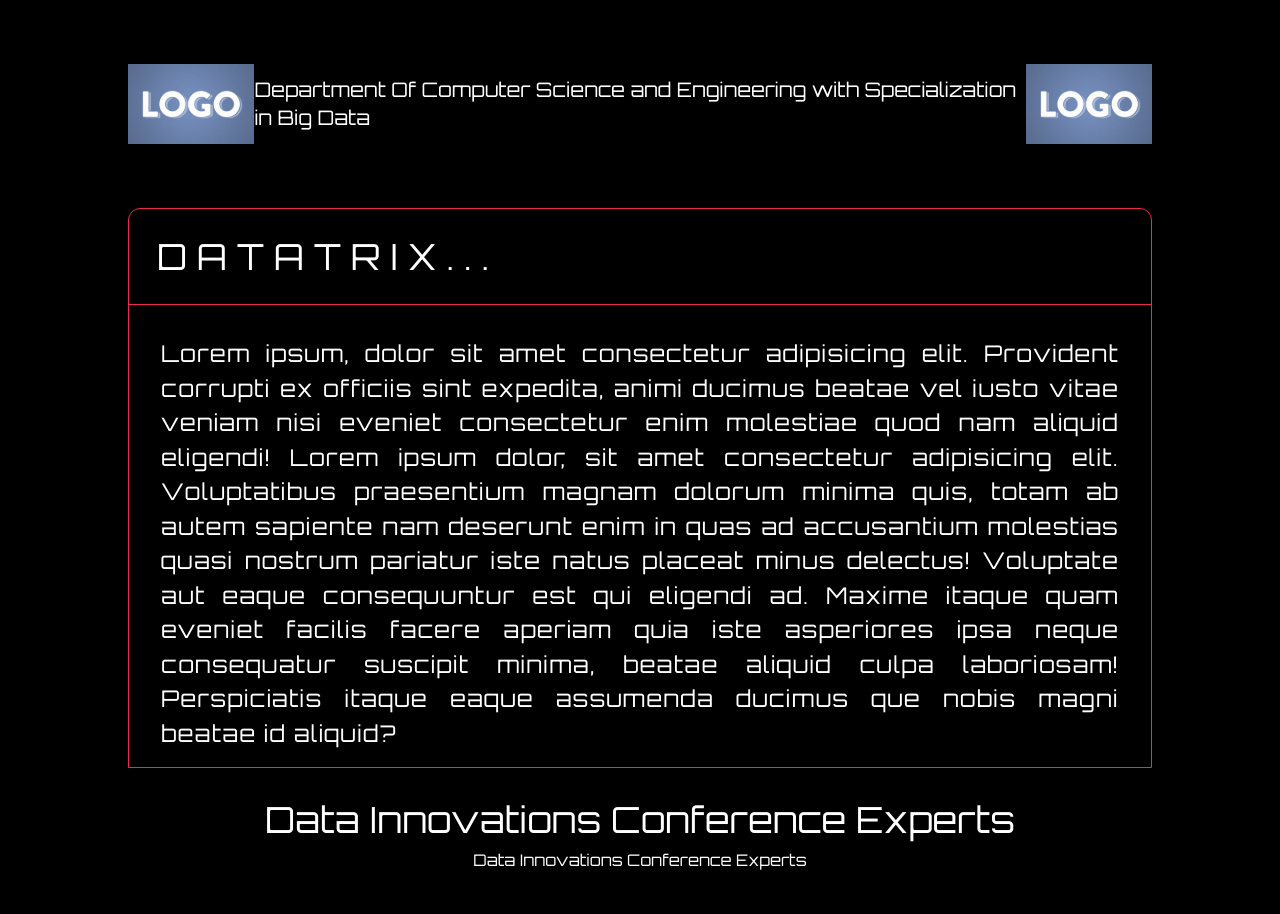
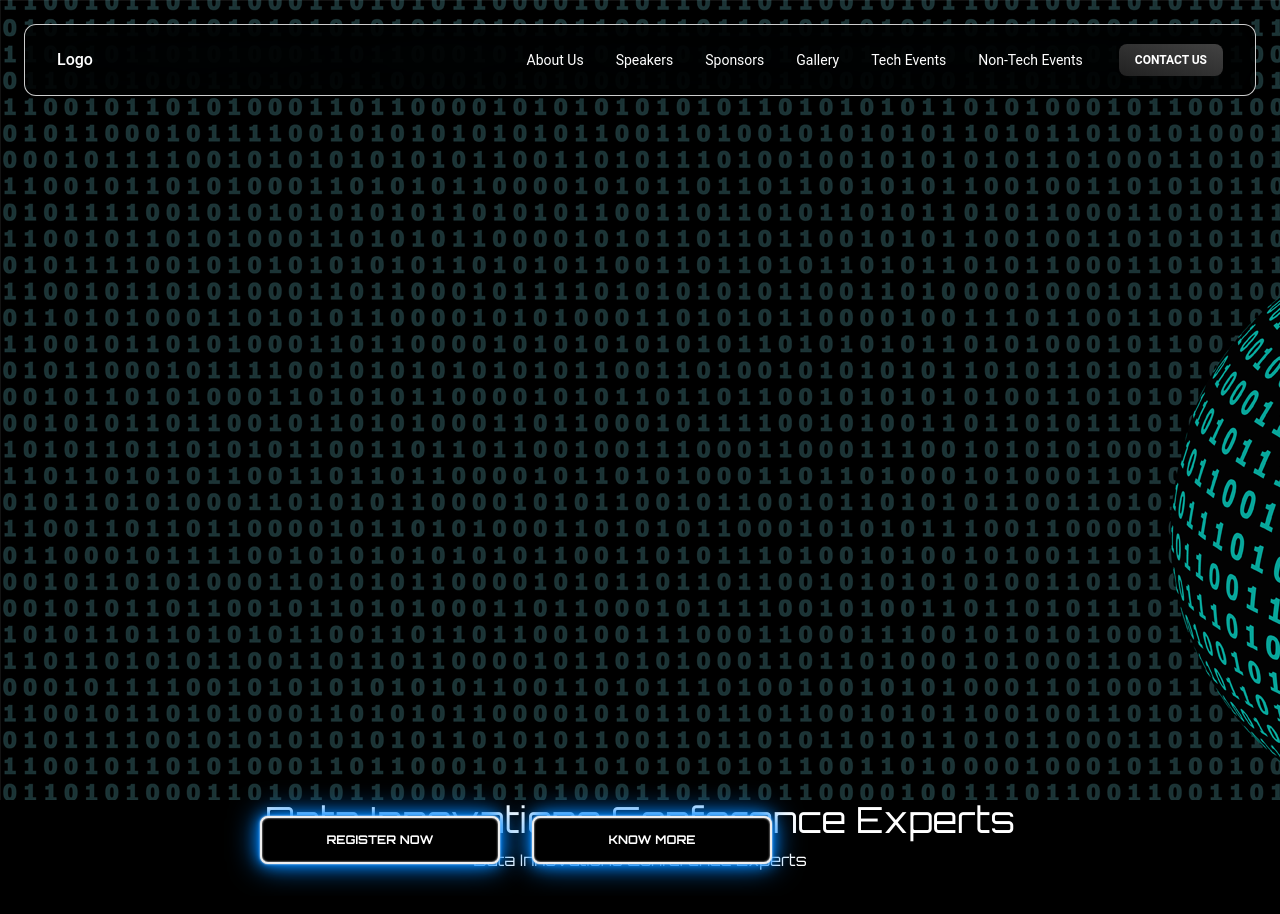
Before and after one commit to priyanshudash589/Datatrix2024, a React (Vite) app: page / in a window 1280 px wide. Shown: the top 914 px of the page. Built offline with nearby package versions, Linux system fonts and the light colour scheme.

Commit message:
Main.jsx changed

```diff
--- a/src/App.jsx
+++ b/src/App.jsx
@@ -7,6 +7,7 @@ import NonTechEvents from "./components/NonTechEvents";
 import { Footer } from "./components/Footer";
 import Sponsors from "./components/Sponsors";
 import {PreviousEvents} from '../src/components/PreviousEvents'
+import MainBg from "./components/MainBg";
 
 function App() {
   const[loading, setLoading] = useState(false);
@@ -20,7 +21,8 @@ function App() {
 
   return (
     <>
-      {loading?<Loadr/> :<><Hero/><Speakers/><Sponsors/><TechEvents/><NonTechEvents/><PreviousEvents/> <Footer/></>}
+      {/* {loading?<Loadr/> :<><Hero/><Speakers/><Sponsors/><TechEvents/><NonTechEvents/><PreviousEvents/> <Footer/></>} */}
+      <MainBg/><Speakers/><Sponsors/><TechEvents/><NonTechEvents/><PreviousEvents/><Footer/>
     </>
   )
 }
--- /dev/null
+++ b/src/components/Event.jsx
@@ -0,0 +1,9 @@
+import React from 'react'
+
+const Event = () => {
+  return (
+    <div className='bg-black h-[98vh] w-screen text-white text-center text-7xl'>Event</div>
+  )
+}
+
+export default Event
--- a/src/components/Hero.jsx
+++ b/src/components/Hero.jsx
@@ -5,6 +5,7 @@ const Hero = () => {
     <>
         <div className='bg-black h-screen w-screen pr-[8rem]
         pl-[8rem] pt-[4rem] '>
+
 
             <div className='flex justify-between mb-[4rem] items-center'>
                 <img src={sample} alt="" className='h-[5rem]'/>
--- /dev/null
+++ b/src/components/MainBg.jsx
@@ -0,0 +1,193 @@
+import React from "react";
+import {
+  Navbar,
+  MobileNav,
+  Typography,
+  Button,
+  IconButton,
+} from "@material-tailwind/react";
+
+export default function MainBg() {
+  const [openNav, setOpenNav] = React.useState(false);
+
+  React.useEffect(() => {
+    window.addEventListener(
+      "resize",
+      () => window.innerWidth >= 960 && setOpenNav(false)
+    );
+  }, []);
+
+  const navList = (
+    <ul className="mt-2 mb-4 flex flex-col gap-2 lg:mb-0 lg:mt-0 lg:flex-row lg:items-center lg:gap-6 ">
+      <Typography
+        as="li"
+        variant="small"
+        color="blue-gray"
+        className="p-1 font-normal"
+      >
+        <a href="#" className="flex items-center text-white">
+          About Us
+        </a>
+      </Typography>
+      <Typography
+        as="li"
+        variant="small"
+        color="blue-gray"
+        className="p-1 font-normal"
+      >
+        <a href="#" className="flex items-center text-white">
+          Speakers
+        </a>
+      </Typography>
+      <Typography
+        as="li"
+        variant="small"
+        color="blue-gray"
+        className="p-1 font-normal"
+      >
+        <a href="#" className="flex items-center text-white">
+          Sponsors
+        </a>
+      </Typography>
+      <Typography
+        as="li"
+        variant="small"
+        color="blue-gray"
+        className="p-1 font-normal"
+      >
+        <a href="#" className="flex items-center text-white">
+          Gallery
+        </a>
+      </Typography>
+      <Typography
+        as="li"
+        variant="small"
+        color="blue-gray"
+        className="p-1 font-normal"
+      >
+        <a href="#" className="flex items-center text-white">
+          Tech Events
+        </a>
+      </Typography>
+      <Typography
+        as="li"
+        variant="small"
+        color="blue-gray"
+        className="p-1 font-normal"
+      >
+        <a href="#" className="flex items-center text-white">
+          Non-Tech Events
+        </a>
+      </Typography>
+    </ul>
+  );
+
+  return (
+    <div className=" max-h-[100vh] h-[100vh] w-screen bg-patter-data overflow-scroll static p-6">
+      <div className="bg-transparent">
+        <Navbar className="sticky top-0 z-10 h-max max-w-full bg-black rounded-xl px-4 py-2 lg:px-8 lg:py-4">
+          <div className="flex items-center justify-between text-blue-gray-900">
+            <Typography
+              as="a"
+              href="#"
+              className="mr-4 cursor-pointer py-1.5 font-medium  text-white"
+            >
+              Logo
+            </Typography>
+            <div className="flex items-center gap-4">
+              <div className="mr-4 hidden lg:block">{navList}</div>
+              <div className="flex items-center gap-x-1">
+                <Button
+                  variant="gradient"
+                  size="sm"
+                  className="hidden lg:inline-block"
+                >
+                  <span>Contact Us</span>
+                </Button>
+              </div>
+              <IconButton
+                variant="text"
+                className="ml-auto h-6 w-6 text-inherit hover:bg-transparent focus:bg-transparent active:bg-transparent lg:hidden"
+                ripple={false}
+                onClick={() => setOpenNav(!openNav)}
+              >
+                {openNav ? (
+                  <svg
+                    xmlns="http://www.w3.org/2000/svg"
+                    fill="none"
+                    className="h-6 w-6"
+                    viewBox="0 0 24 24"
+                    stroke="currentColor"
+                    strokeWidth={2}
+                  >
+                    <path
+                      strokeLinecap="round"
+                      strokeLinejoin="round"
+                      d="M6 18L18 6M6 6l12 12"
+                    />
+                  </svg>
+                ) : (
+                  <svg
+                    xmlns="http://www.w3.org/2000/svg"
+                    className="h-6 w-6"
+                    fill="none"
+                    stroke="currentColor"
+                    strokeWidth={2}
+                  >
+                    <path
+                      strokeLinecap="round"
+                      strokeLinejoin="round"
+                      d="M4 6h16M4 12h16M4 18h16"
+                    />
+                  </svg>
+                )}
+              </IconButton>
+            </div>
+          </div>
+          <MobileNav open={openNav}>
+            {navList}
+            <div className="flex items-center gap-x-1">
+              <Button fullWidth variant="text" size="sm" className="">
+                <span>Log In</span>
+              </Button>
+              <Button fullWidth variant="gradient" size="sm" className="">
+                <span>Sign in</span>
+              </Button>
+            </div>
+          </MobileNav>
+        </Navbar>
+      </div>
+
+      <div className="bg-transparent sm:hidden lg:flex flex-row md:flex lg:justify-between lg:items-center md:justify-between md:items-center p-5 absolute w-auto h-[5rem] gap-8 lg:top-[50rem] lg:left-[15rem] md:top-[40rem] md:left-[10rem]">
+        <Button
+          variant="outlined"
+          className="w-[15rem] h-12 flex justify-center items-center text-sky-200 border-2 font-orbitron rounded-lg md:bg-black border-sky-200 shadow-[0_0_2px_#fff,inset_0_0_2px_#fff,0_0_5px_#08f,0_0_15px_#08f,0_0_30px_#08f] text-white"
+        >
+          Register Now
+        </Button>
+        <Button
+          variant="outlined"
+          className="w-[15rem] h-12 flex justify-center items-center md:bg-black text-sky-200 border-2 rounded-lg font-orbitron border-sky-200 shadow-[0_0_2px_#fff,inset_0_0_2px_#fff,0_0_5px_#08f,0_0_15px_#08f,0_0_30px_#08f] text-white"
+        >
+          Know More
+        </Button>
+      </div>
+
+
+      <div className="bg-transparent flex flex-col justify-between items-center p-5 absolute w-screen h-[10rem] lg:hidden md:hidden gap-8 top-[40rem] left-[10rem] ">
+        <Button
+          variant="outlined"
+          className="w-[15rem] h-12 flex justify-center bg-black items-center text-sky-200 border-2 font-orbitron rounded-lg border-sky-200 shadow-[0_0_2px_#fff,inset_0_0_2px_#fff,0_0_5px_#08f,0_0_15px_#08f,0_0_30px_#08f] text-white"
+        >
+          Register Now
+        </Button>
+        <Button
+          variant="outlined"
+          className="w-[15rem] h-12 flex justify-center bg-black items-center text-sky-200 border-2 rounded-lg font-orbitron border-sky-200 shadow-[0_0_2px_#fff,inset_0_0_2px_#fff,0_0_5px_#08f,0_0_15px_#08f,0_0_30px_#08f] text-white"
+        >
+          Know More
+        </Button>
+      </div>
+    </div>
+  );
+}
--- a/src/components/Speakers.jsx
+++ b/src/components/Speakers.jsx
@@ -11,10 +11,10 @@ const Speakers = () => {
 
     </div>
         <Marquee className='bg-black pt-5'>
-            <ProfileCard/>
-            <ProfileCard/>
-            <ProfileCard/>
-            <ProfileCard/>
+            <ProfileCard name="Natalia"/>
+            <ProfileCard name="Vishal"/>
+            <ProfileCard name="Priyasnyi"/>
+            <ProfileCard name="vbkbkn"/>
             <ProfileCard/>
         </Marquee>
     </>
--- a/src/components/TechEvents.jsx
+++ b/src/components/TechEvents.jsx
@@ -1,5 +1,6 @@
 import React from 'react'
 import EventItems from '../constants/EventItems'
+import Event from '../components/Event'
 
 const TechEvents = () => {
   return (
@@ -10,7 +11,7 @@ const TechEvents = () => {
             </div>
             <div className='grid grid-flow-row grid-rows-2 grid-cols-4 gap-[2rem] pt-[3rem]'>
 
-                <EventItems/>
+                <a href="../components/Event"><EventItems/></a>
                 <EventItems/>
                 <EventItems/>
                 <EventItems/>
--- a/src/constants/EventItems.jsx
+++ b/src/constants/EventItems.jsx
@@ -5,6 +5,7 @@ import {
     CardFooter,
     Typography,
   } from "@material-tailwind/react";
+  import { Button } from "@material-tailwind/react";
 
  function EventItems() {
     return (
@@ -30,7 +31,7 @@ import {
           </Typography>
         </CardBody>
         <CardFooter className="flex items-center justify-between">
-          <Typography className="font-normal">January 10</Typography>
+        <Button variant="outlined">Click Here</Button>
         </CardFooter>
       </Card></a>
     );
--- a/src/constants/ProfileCard.jsx
+++ b/src/constants/ProfileCard.jsx
@@ -7,15 +7,15 @@ import {
   Tooltip,
 } from "@material-tailwind/react";
 
-export function ProfileCard() {
+export function ProfileCard({name}) {
   return (
     <Card className="w-96 p-[2rem]  bg-black border-dashed border-[5px] border-[#6f0b1d] ml-[2rem]">
       <CardHeader floated={false} className="bg-transparent">
         <img src="https://docs.material-tailwind.com/img/team-3.jpg" alt="profile-picture" className="rounded-full"/>
       </CardHeader>
       <CardBody className="text-center">
-        <Typography variant="h4" color="blue-gray" className="mb-2">
-          Natalie Paisley
+        <Typography variant="h4" color="blue-gray" className="mb-2" >
+          {name || "Souvik"}
         </Typography>
         <Typography color="blue-gray" className="font-medium" textGradient>
           CEO / Co-Founder
--- a/tailwind.config.js
+++ b/tailwind.config.js
@@ -4,7 +4,11 @@ const withMT = require("@material-tailwind/react/utils/withMT");
 module.exports = withMT({
   content: ["./index.html", "./src/**/*.{vue,js,ts,jsx,tsx}"],
   theme: {
-    extend: {},
+    extend: {
+      backgroundImage: {
+        'patter-data': "url('/src/assets/databg.gif')",
+      }
+    },
     fontFamily:{
       orbitron:["Orbitron"],
       aston:["Anton"],
```
Also changed, not shown: src/assets/databg.gif (added).
